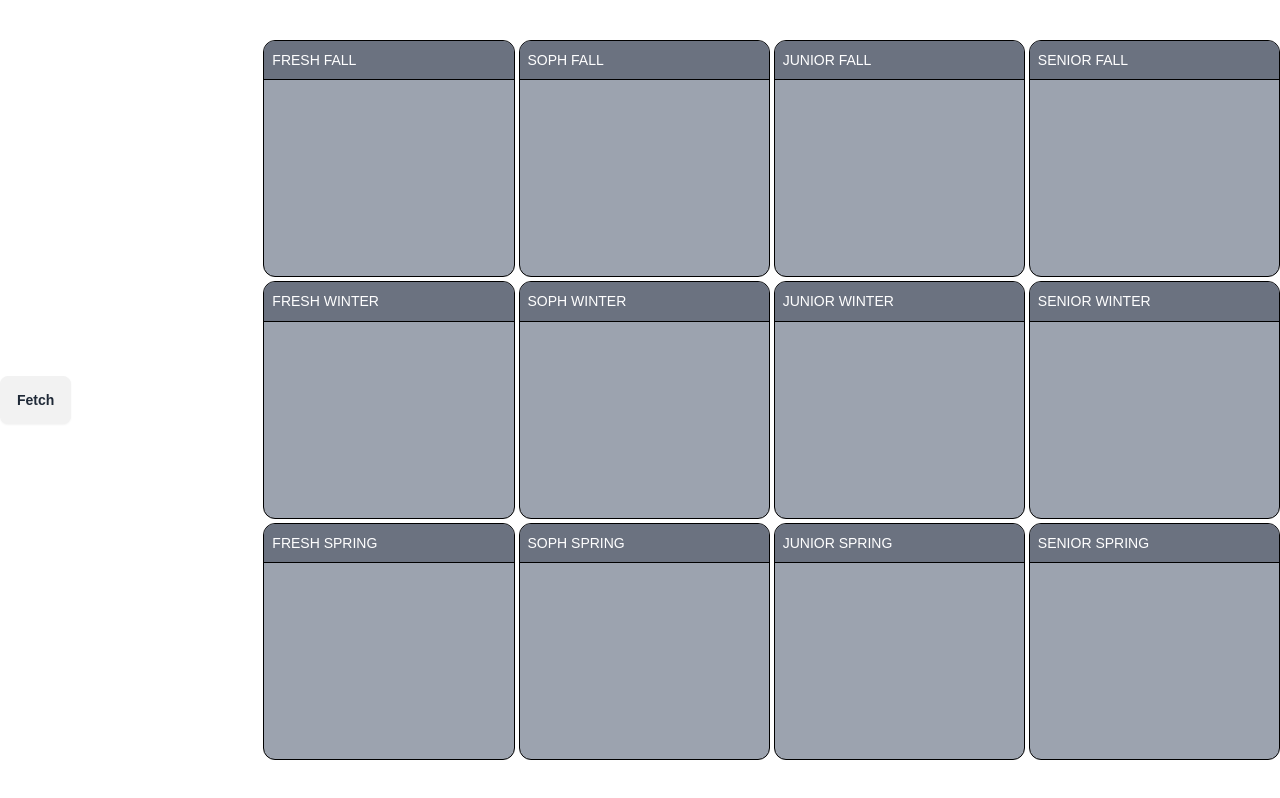
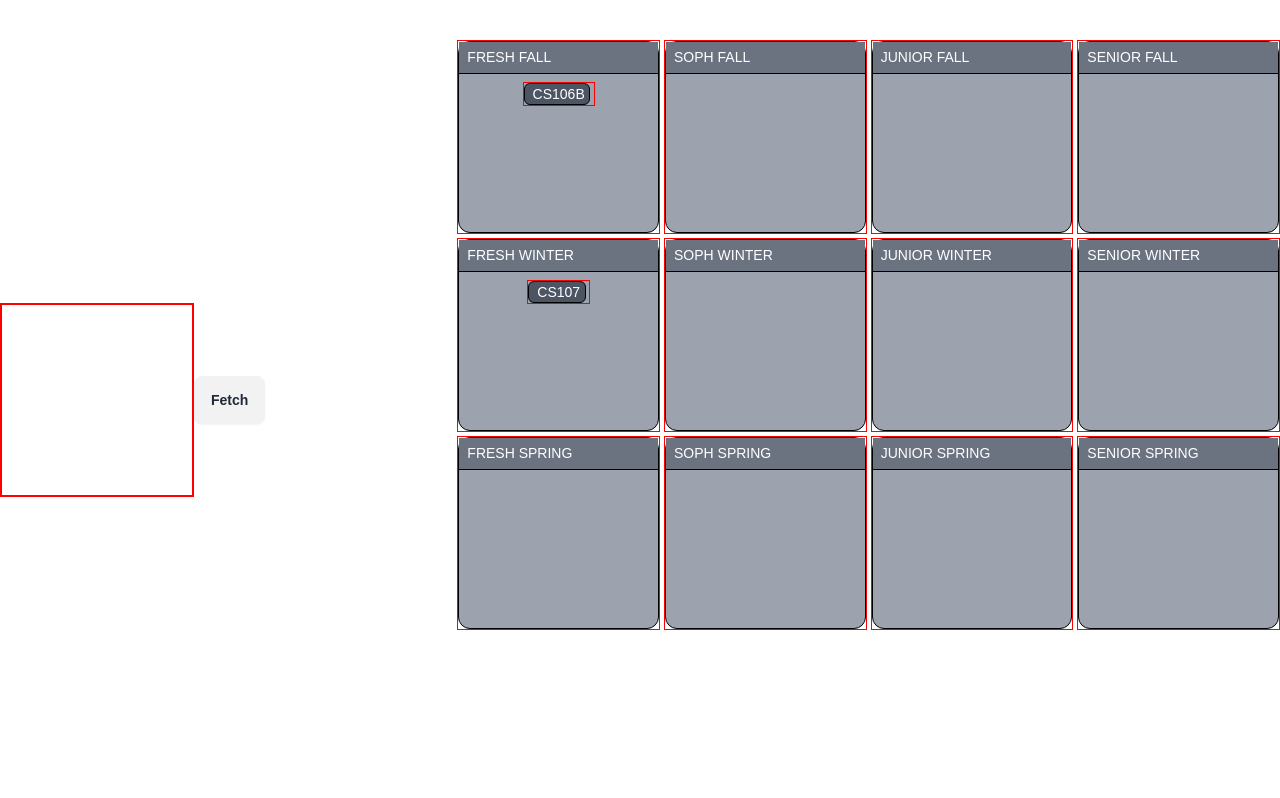
Before and after one commit to EricCui2005/stanford-scheduler-frontend, a Next.js app: page / in a window 1280 px wide. Built offline with nearby package versions, Linux system fonts and the light colour scheme.

Commit message:
Minimally viable drag and drop behavior

```diff
--- a/src/app/components/draggable.jsx
+++ b/src/app/components/draggable.jsx
@@ -1,7 +1,7 @@
 import React from 'react';
 import { useDraggable } from '@dnd-kit/core';
 
-export function Draggable(props) {
+export default function Draggable(props) {
   const { attributes, listeners, setNodeRef, transform } = useDraggable({
     id: props.id,
   });
@@ -12,8 +12,14 @@ export function Draggable(props) {
     : undefined;
 
   return (
-    <div className="debug h-4 w-4" ref={setNodeRef} style={style} {...listeners} {...attributes}>
+    <button
+      className="debug h-auto w-auto"
+      ref={setNodeRef}
+      style={style}
+      {...listeners}
+      {...attributes}
+    >
       {props.children}
-    </div>
+    </button>
   );
 }
--- a/src/app/components/droppable.jsx
+++ b/src/app/components/droppable.jsx
@@ -1,7 +1,7 @@
 import React from 'react';
 import { useDroppable } from '@dnd-kit/core';
 
-export function Droppable(props) {
+export default function Droppable(props) {
   const { isOver, setNodeRef } = useDroppable({
     id: props.id,
   });
@@ -10,7 +10,7 @@ export function Droppable(props) {
   };
 
   return (
-    <div className="debug m-4 h-24 w-24 p-4" ref={setNodeRef} style={style}>
+    <div className="debug h-auto w-auto" ref={setNodeRef} style={style}>
       {props.children}
     </div>
   );
--- a/src/app/components/planner.jsx
+++ b/src/app/components/planner.jsx
@@ -2,6 +2,9 @@ import QuarterBlock from './quarterBlock';
 import PlannerColumn from './plannerColumn';
 import ClassBlock from './classBlock';
 import { useState, useEffect } from 'react';
+import { DndContext } from '@dnd-kit/core';
+import Draggable from './draggable';
+import Droppable from './droppable';
 
 export default function Planner() {
   const [schedule, setSchedule] = useState(null);
@@ -17,101 +20,219 @@ export default function Planner() {
     }
   };
 
-  // IDs of droppable and draggable components
-  const droppableIds = ['FRESH_FALL', 'FRESH_WINTER', 'FRESH_SPRING'];
+  // IDs of droppable areas
+  const droppableIds = [
+    'BANK',
+    'FRESH_FALL',
+    'FRESH_WINTER',
+    'FRESH_SPRING',
+    'SOPH_FALL',
+    'SOPH_WINTER',
+    'SOPH_SPRING',
+    'JUNIOR_FALL',
+    'JUNIOR_WINTER',
+    'JUNIOR_SPRING',
+    'SENIOR_FALL',
+    'SENIOR_WINTER',
+    'SENIOR_SPRING',
+  ];
+
+  // IDs of draggable components
   const draggableIds = ['CS106B', 'CS103', 'CS107', 'CS109'];
 
+  // Internal DND position representation object
+  const [blocks, setBlocks] = useState({
+    BANK: [],
+    FRESH_FALL: ['CS106B'],
+    FRESH_WINTER: ['CS107'],
+    FRESH_SPRING: [],
+    SOPH_FALL: [],
+    SOPH_WINTER: [],
+    SOPH_SPRING: [],
+    JUNIOR_FALL: [],
+    JUNIOR_WINTER: [],
+    JUNIOR_SPRING: [],
+    SENIOR_FALL: [],
+    SENIOR_WINTER: [],
+    SENIOR_SPRING: [],
+  });
+
+  // Function to find the original source container of a draggable component
   const findSourceContainer = (itemId) => {
-    const result = Object.keys();
+    const result = Object.keys(blocks).find((blockId) => blocks[blockId].includes(itemId));
+    return result;
+  };
+
+  // Function to update the droppable areas after a draggable component was dropped
+  const handleDragEnd = (event) => {
+    const { active, over } = event;
+
+    // Finding source and destination droppable areas
+    const sourceArea = findSourceContainer(active.id);
+    const destinationArea = over.id;
+
+    // Do nothing if the source and desintation are the same
+    if (sourceArea == destinationArea) {
+      return;
+    }
+
+    if (sourceArea != null && destinationArea != null) {
+      setBlocks((prev) => {
+        // Removing the component from the source area
+        const sourceItems = prev[sourceArea].filter((item) => item !== active.id);
+
+        // Adding the component to the destination area
+        const destinationItems = [...prev[destinationArea], active.id];
+
+        // Performing operations
+        return {
+          ...prev,
+          [sourceArea]: sourceItems,
+          [destinationArea]: destinationItems,
+        };
+      });
+    }
   };
 
   return (
     <>
+      <DndContext onDragEnd={handleDragEnd}>
+        <Droppable id={'BANK'}>
+          <div className="debug h-48 w-48">
+            {blocks['BANK'].map((itemId) => {
+              return (
+                <Draggable key={itemId} id={itemId}>
+                  <ClassBlock completeTitle={itemId} />
+                </Draggable>
+              );
+            })}
+          </div>
+        </Droppable>
         <button className="btn" onClick={fetchData}>
           Fetch
         </button>
+
         <div className="ml-[15vw] flex h-[90vh] w-[80vw] gap-1">
           <PlannerColumn>
+            <Droppable id={'FRESH_FALL'}>
               <QuarterBlock title="FRESH FALL">
                 {schedule &&
                   schedule['FRESH_FALL'].map((completeTitle) => (
                     <ClassBlock key={completeTitle} completeTitle={completeTitle} />
                   ))}
+                {blocks['FRESH_FALL'].map((itemId) => {
+                  return (
+                    <Draggable key={itemId} id={itemId}>
+                      <ClassBlock completeTitle={itemId} />
+                    </Draggable>
+                  );
+                })}
               </QuarterBlock>
+            </Droppable>
+            <Droppable id={'FRESH_WINTER'}>
               <QuarterBlock title="FRESH WINTER">
                 {schedule &&
                   schedule['FRESH_WINTER'].map((completeTitle) => (
                     <ClassBlock key={completeTitle} completeTitle={completeTitle} />
                   ))}
+                {blocks['FRESH_WINTER'].map((itemId) => {
+                  return (
+                    <Draggable key={itemId} id={itemId}>
+                      <ClassBlock completeTitle={itemId} />
+                    </Draggable>
+                  );
+                })}
               </QuarterBlock>
+            </Droppable>
+            <Droppable id={'FRESH_SPRING'}>
               <QuarterBlock title="FRESH SPRING">
                 {schedule &&
                   schedule['FRESH_SPRING'].map((completeTitle) => (
                     <ClassBlock key={completeTitle} completeTitle={completeTitle} />
                   ))}
               </QuarterBlock>
+            </Droppable>
           </PlannerColumn>
           <PlannerColumn>
+            <Droppable id="SOPH_FALL">
               <QuarterBlock title="SOPH FALL">
                 {schedule &&
                   schedule['SOPH_FALL'].map((completeTitle) => (
                     <ClassBlock key={completeTitle} completeTitle={completeTitle} />
                   ))}
               </QuarterBlock>
+            </Droppable>
+            <Droppable id="SOPH_WINTER">
               <QuarterBlock title="SOPH WINTER">
                 {schedule &&
                   schedule['SOPH_WINTER'].map((completeTitle) => (
                     <ClassBlock key={completeTitle} completeTitle={completeTitle} />
                   ))}
               </QuarterBlock>
+            </Droppable>
+            <Droppable id="SOPH_SPRING">
               <QuarterBlock title="SOPH SPRING">
                 {schedule &&
                   schedule['SOPH_SPRING'].map((completeTitle) => (
                     <ClassBlock key={completeTitle} completeTitle={completeTitle} />
                   ))}
               </QuarterBlock>
+            </Droppable>
           </PlannerColumn>
           <PlannerColumn>
+            <Droppable id="JUNIOR_FALL">
               <QuarterBlock title="JUNIOR FALL">
                 {schedule &&
                   schedule['JUNIOR_FALL'].map((completeTitle) => (
                     <ClassBlock key={completeTitle} completeTitle={completeTitle} />
                   ))}
               </QuarterBlock>
+            </Droppable>
+            <Droppable id="JUNIOR_WINTER">
               <QuarterBlock title="JUNIOR WINTER">
                 {schedule &&
                   schedule['JUNIOR_WINTER'].map((completeTitle) => (
                     <ClassBlock key={completeTitle} completeTitle={completeTitle} />
                   ))}
               </QuarterBlock>
+            </Droppable>
+            <Droppable id="JUNIOR_SPRING">
               <QuarterBlock title="JUNIOR SPRING">
                 {schedule &&
                   schedule['JUNIOR_SPRING'].map((completeTitle) => (
                     <ClassBlock key={completeTitle} completeTitle={completeTitle} />
                   ))}
               </QuarterBlock>
+            </Droppable>
           </PlannerColumn>
           <PlannerColumn>
+            <Droppable id="SENIOR_FALL">
               <QuarterBlock title="SENIOR FALL">
                 {schedule &&
                   schedule['SENIOR_FALL'].map((completeTitle) => (
                     <ClassBlock key={completeTitle} completeTitle={completeTitle} />
                   ))}
               </QuarterBlock>
+            </Droppable>
+            <Droppable id="SENIOR_WINTER">
               <QuarterBlock title="SENIOR WINTER">
                 {schedule &&
                   schedule['SENIOR_WINTER'].map((completeTitle) => (
                     <ClassBlock key={completeTitle} completeTitle={completeTitle} />
                   ))}
               </QuarterBlock>
+            </Droppable>
+            <Droppable id="SENIOR_SPRING">
               <QuarterBlock title="SENIOR SPRING">
                 {schedule &&
                   schedule['SENIOR_SPRING'].map((completeTitle) => (
                     <ClassBlock key={completeTitle} completeTitle={completeTitle} />
                   ))}
               </QuarterBlock>
+            </Droppable>
           </PlannerColumn>
         </div>
+      </DndContext>
     </>
   );
 }
--- a/src/app/components/quarterBlock.jsx
+++ b/src/app/components/quarterBlock.jsx
@@ -1,7 +1,7 @@
 export default function QuarterBlock({ title, children }) {
   return (
     <>
-      <div className="h-[33%] w-[full] overflow-hidden rounded-xl border border-black bg-gray-400">
+      <div className="h-48 w-[full] rounded-xl border border-black bg-gray-400">
         <div className="flex h-1/6 items-center border-b border-b-black bg-gray-500">
           <h1 className="ml-2 text-sm text-white">{title}</h1>
         </div>
```
Lines whose indentation alone changed are shown as unchanged.
